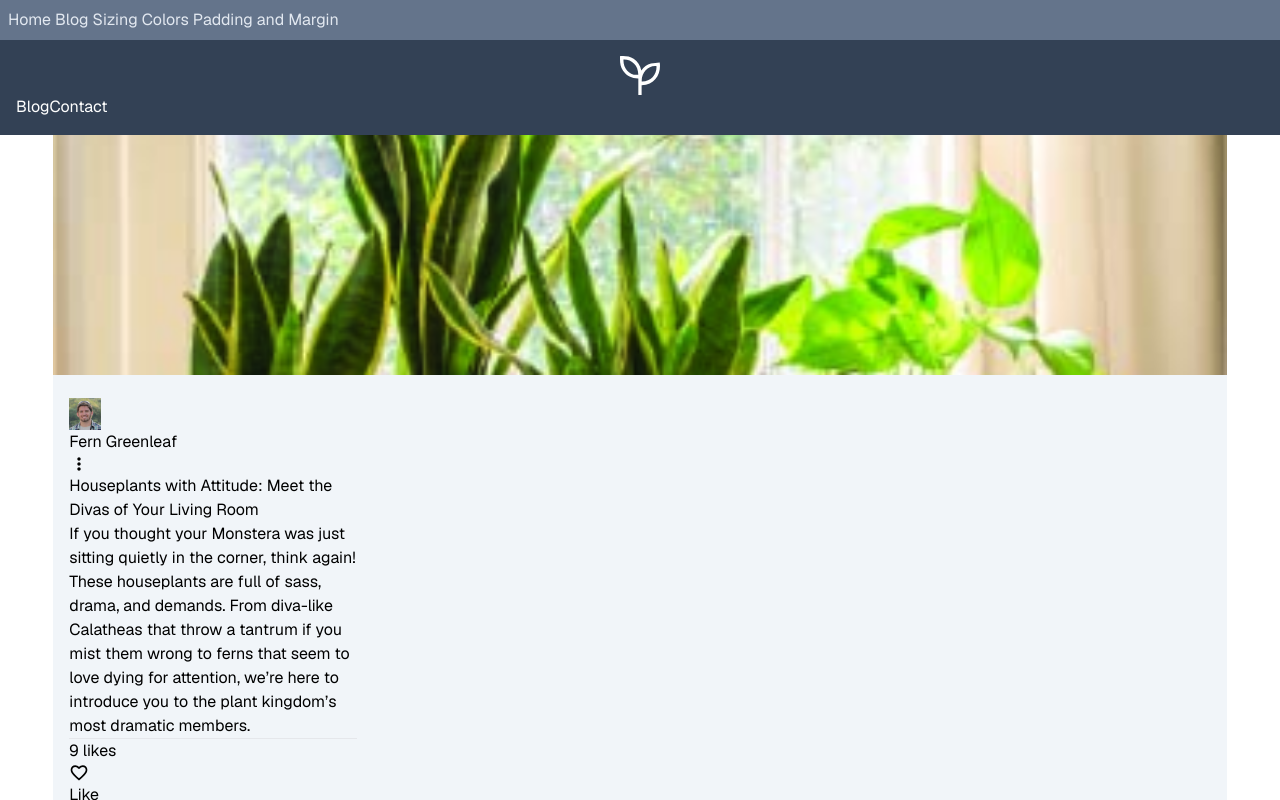
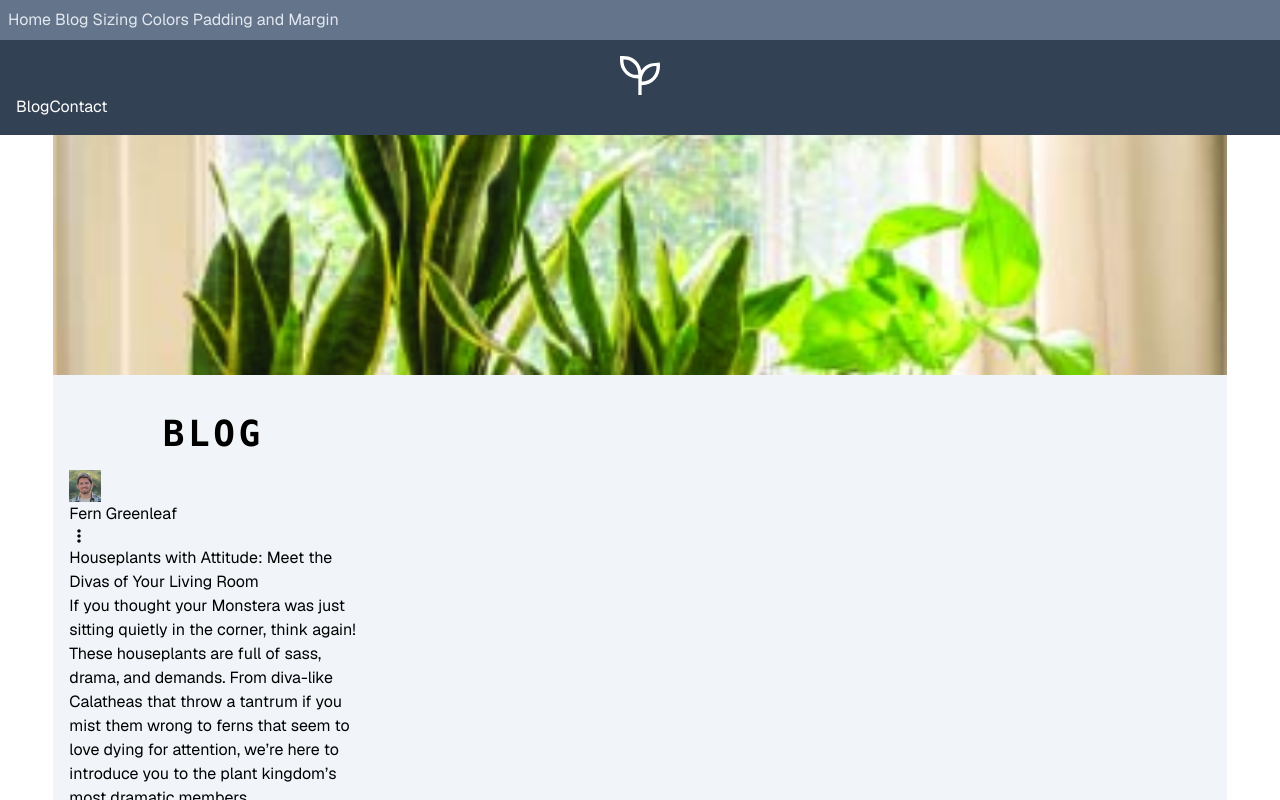
Before and after one commit to djzib0/Tailwind-tutorial-Blog-page, a Next.js app in the folder tailwind-tutorial-blog-page/: page /blog in a window 1280 px wide. Shown: the top 800 px of the page. Built offline with nearby package versions, Linux system fonts and the light colour scheme.

Commit message:
WIP: styling typography

```diff
--- a/tailwind-tutorial-blog-page/src/app/blog/page.tsx
+++ b/tailwind-tutorial-blog-page/src/app/blog/page.tsx
@@ -11,6 +11,7 @@ const BlogPage = () => {
           {/* <svg xmlns="http://www.w3.org/2000/svg" viewBox="0 0 164.56 162.44" fill="white"><path d="M88.94 119.91v42.53H75.4V92.17c-26.58.24-47.78-9.8-62.83-31.49C.01 42.59-.81 21.91.41.47 20.12-.94 39.07.28 56.17 11.7c16.82 11.23 26.68 27.1 31.55 47.46 10.5-14.19 22.98-24.84 39.54-28.46 11.82-2.59 24.14-2.93 36.15-4.26 6.86 44.12-17.09 92.51-74.47 93.48zM14.33 14.31C12.4 48.23 36.69 81.49 75.09 77.17c1.17-36.65-25.68-64.07-60.76-62.86zm75.07 90.8c37.04.92 61.67-25.55 60.93-63.1-32.53-4.75-62.82 26.43-60.93 63.1z"/></svg> */}
         </section>
       </header>
+      <main>
         <BlogNavbar
         />
         <BlogCard
@@ -23,6 +24,7 @@ const BlogPage = () => {
           likes={9}
         />
         <BlogFooter />
+      </main>
     </div>
   )
 }
--- a/tailwind-tutorial-blog-page/src/components/blogCard/BlogCard.tsx
+++ b/tailwind-tutorial-blog-page/src/components/blogCard/BlogCard.tsx
@@ -29,6 +29,7 @@ const BlogCard = ({
         <Image src={imgUrl} alt={imgAlt} fill className='object-cover'/>
       </section>
       <section className='w-80 p-4'>
+        <h2 className='font-mono my-4 text-4xl text-center font-extrabold tracking-widest uppercase'>Blog</h2>
         <CardHeader
           avatar={avatar}
           userName={userName}
```
Lines whose indentation alone changed are shown as unchanged.
